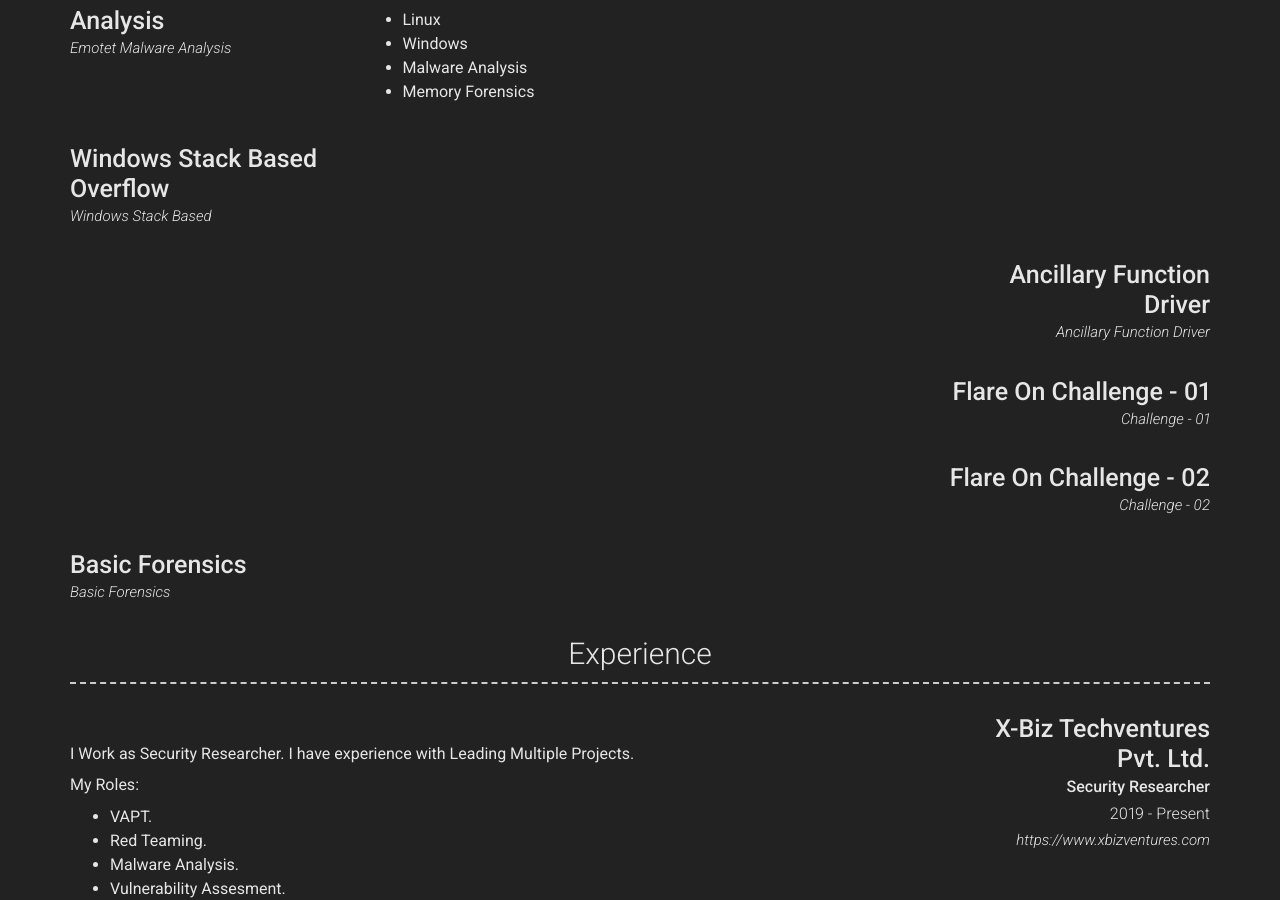
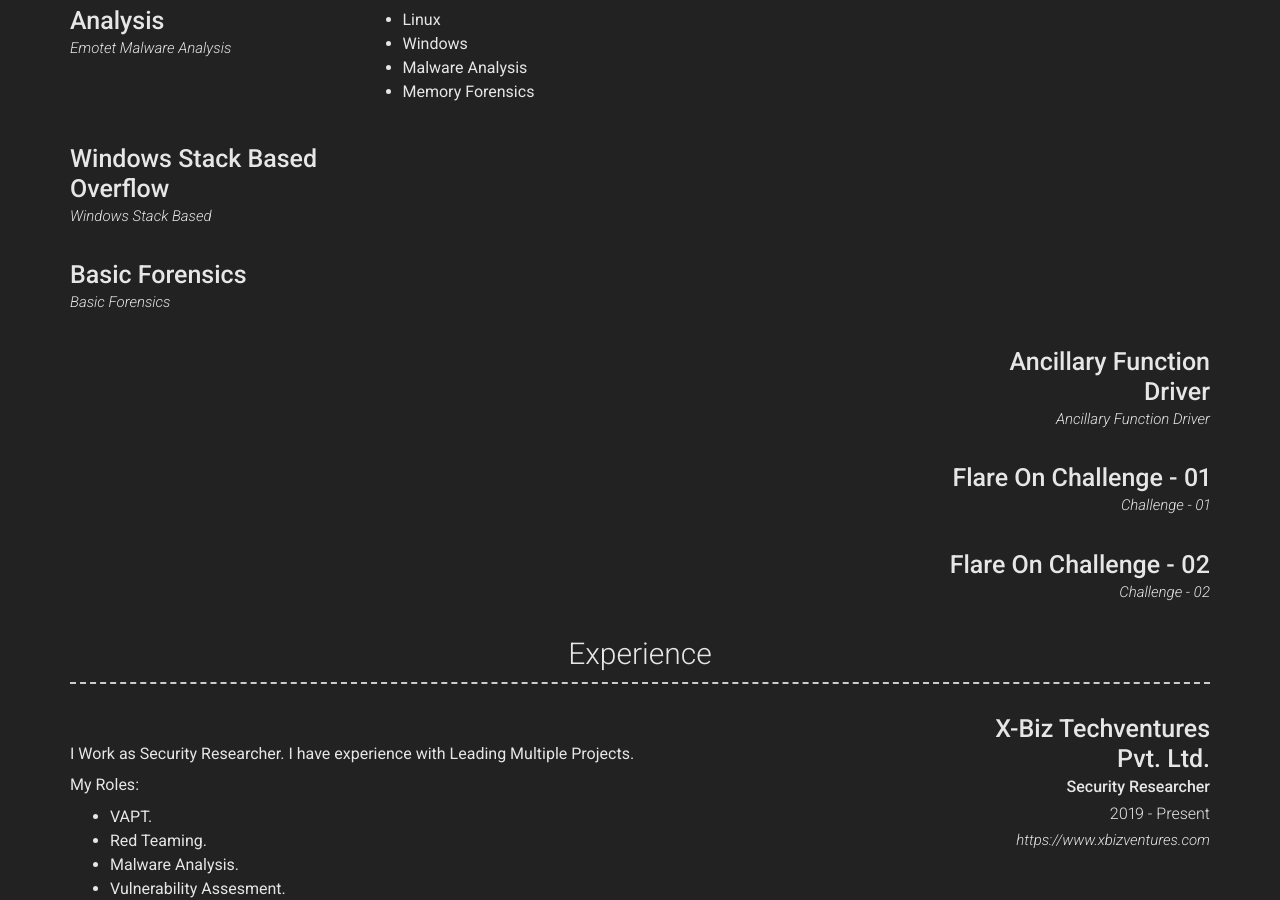
Before and after one commit to yashomer1994/Resume, a Jekyll site: the page built from index.md, in a window 1280 px wide and 900 px high, scrolled down 654 px. Built offline with Jekyll 4.4.1, drawn with Linux system fonts in a browser that asks for light colours; nearby versions of some CDN libraries.

Commit message:
Update _config.yml

```diff
--- a/_config.yml
+++ b/_config.yml
@@ -83,6 +83,15 @@ content:
         link_text: Windows Stack Based
 
         content:
+      - layout: left
+        title: Basic Forensics
+        icon: fab fa-github
+        link: https://yashomer1994.github.io/yash007.github.io/c/c++/asssembly/python/2021/02/14/Forensics-Challenge_0.html
+        link_text: Basic Forensics
+        icon: fab fa-github
+
+
+        content:
       - layout: right
         title: Ancillary Function Driver
         icon: fab fa-github
@@ -105,13 +114,6 @@ content:
         link_text: Challenge - 02
         icon: fab fa-github
 
-        content:
-      - layout: left
-        title: Basic Forensics
-        icon: fab fa-github
-        link: https://yashomer1994.github.io/yash007.github.io/c/c++/asssembly/python/2021/02/14/Forensics-Challenge_0.html
-        link_text: Basic Forensics
-        icon: fab fa-github
 
 
 
```
